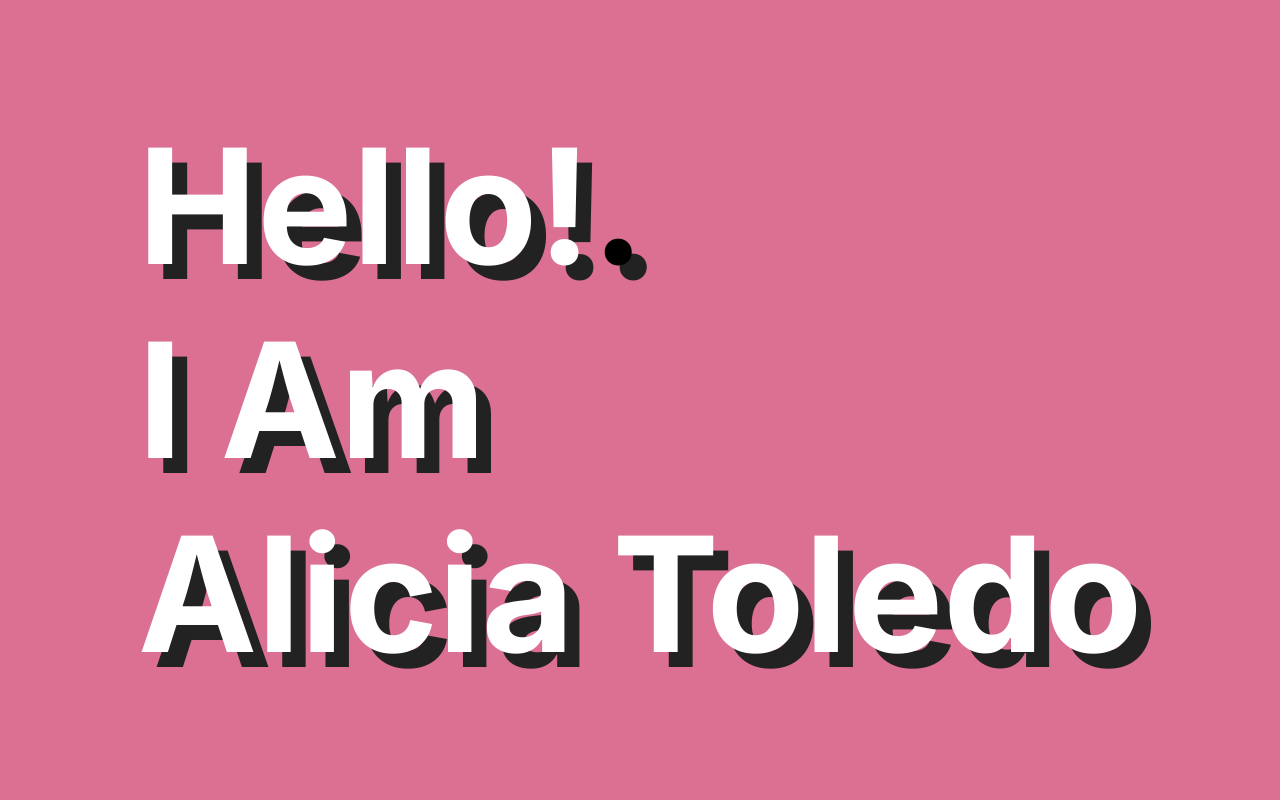
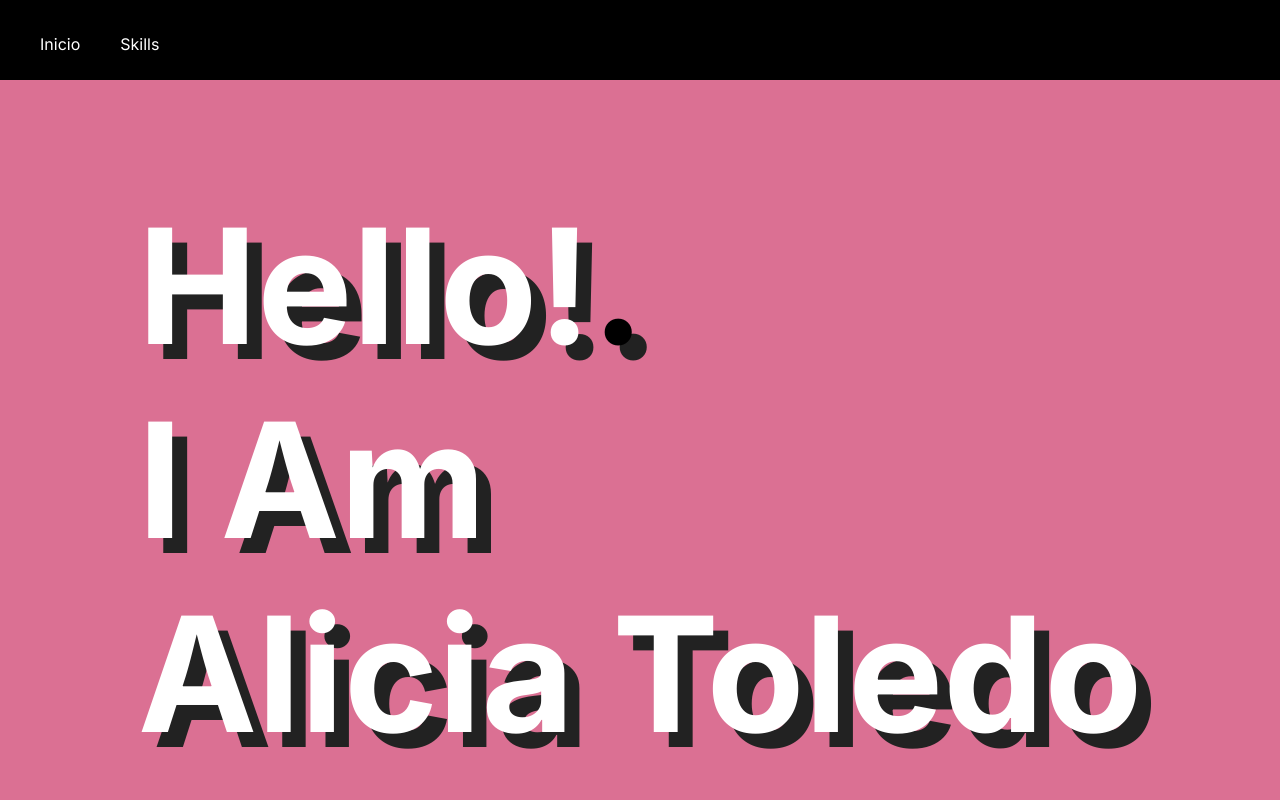
Before and after one commit to lichatg/Laboratoriofinal, a Next.js app: page / in a window 1280 px wide. Shown: the top 800 px of the page. Built offline with nearby package versions, Linux system fonts and the light colour scheme.

Commit message:
Create navbar

```diff
--- /dev/null
+++ b/src/app/components/navbar.js
@@ -0,0 +1,28 @@
+"use client";
+import React, {useState} from "react";
+import styles from './navbar.module.css';
+
+function Navbar() {
+    const [selectedItem, setSelectedItem]=useState('Inicio');
+
+    const handleItemClick=(item)=> {
+
+    };
+
+    return(
+        <nav className={styles.Navbar}>
+         <div className={styles.NavbarItem + ` ${selectedItem === 'Inicio' ? styles.selected: ''}`}
+         onClick={() => handleItemClick('Inicio')}
+         >
+            <a href="#header">Inicio</a>
+         </div>
+         <div className={styles.NavbarItem + ` ${selectedItem === 'Skills' ? styles.selected:''}`}
+         onClick={() => handleItemClick('Skills')}
+         >
+            <a href="#info">Skills</a>
+         </div>
+        </nav>
+    );
+}
+
+export default Navbar;
--- /dev/null
+++ b/src/app/components/navbar.module.css
@@ -0,0 +1,18 @@
+.Navbar{
+    display: flex;
+    background-color: black;
+    height: 80px;
+    padding: 20px;
+    position: sticky;
+    top: 0;
+    z-index: 1000;
+
+}
+
+.NavbarItem{
+    padding: 10px 20px;
+    color: white;
+    cursor: pointer;
+    border-top: 4px solid transparent;
+
+}
--- a/src/app/page.js
+++ b/src/app/page.js
@@ -1,10 +1,12 @@
 import Image from 'next/image'
 import styles from './page.module.css'
+import Navbar from './components/navbar'
 
 export default function Home() {
   return (
     <main >
-      <header className={styles.header}>
+      <Navbar></Navbar>
+      <header id="header" className={styles.header}>
         <div>
           <h1>
             <span>
@@ -19,7 +21,7 @@
           </h1>
         </div>
       </header>
-      <section className={styles.infoSection}>
+      <section id="info" className={styles.infoSection}>
         <img
           src="/imagenlab2023.png"
           alt="imagen"
```
